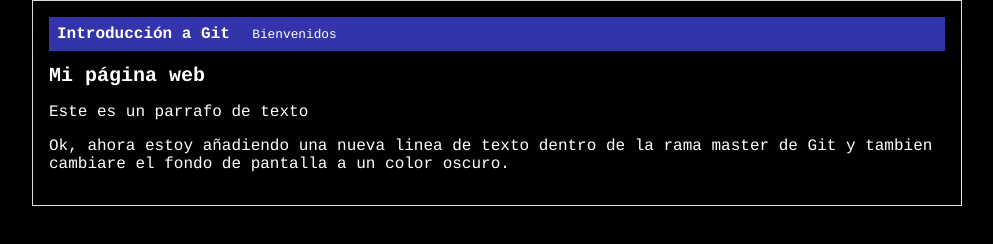
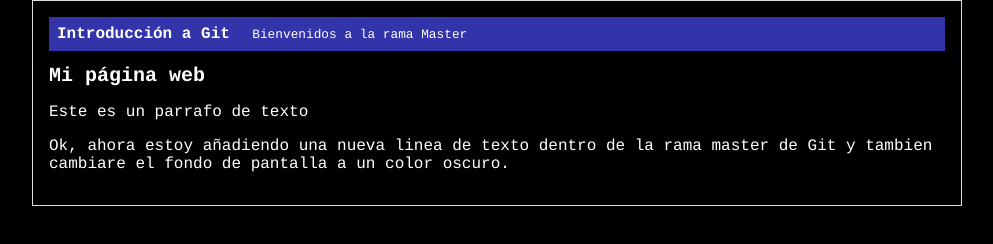
Before and after one commit to icortezhdz/blogEjemplo, a plain HTML site: page index.html in a window 1280 px wide. Shown: the whole page, without its empty margins (143-1136 px from the left). Drawn offline with Linux system fonts and the light colour scheme.

Commit message:
Modifique texto de la rama master

```diff
--- a/index.html
+++ b/index.html
@@ -10,7 +10,7 @@
             <div id="cabecera">
                 Introducción a Git
                 <span id="tagline">
-                    Bienvenidos
+                    Bienvenidos a la rama Master
                 </span>
             </div>
             <div id="post">
```
